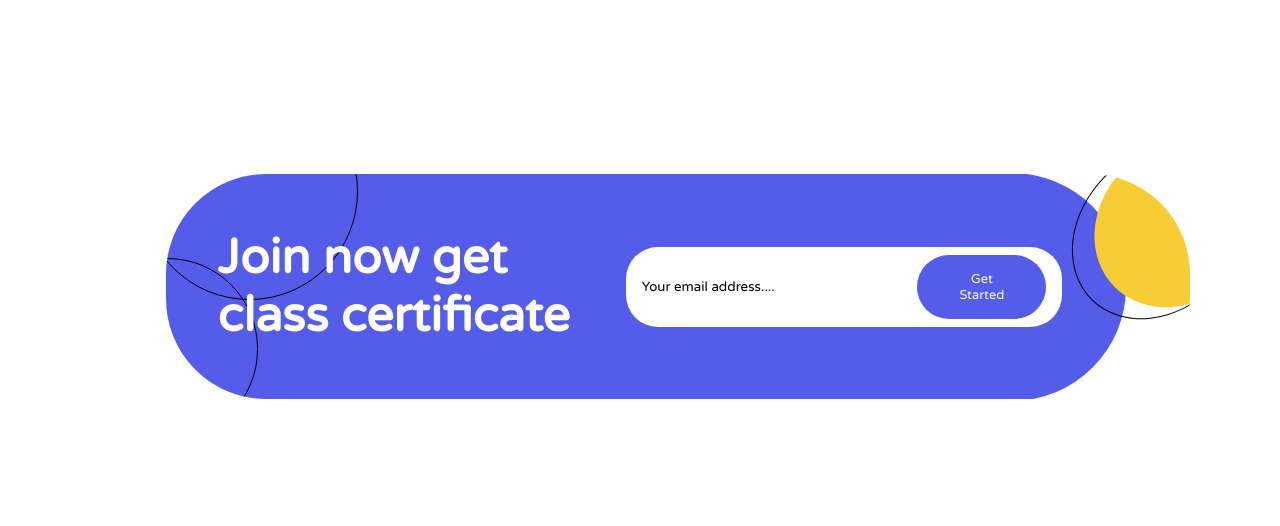
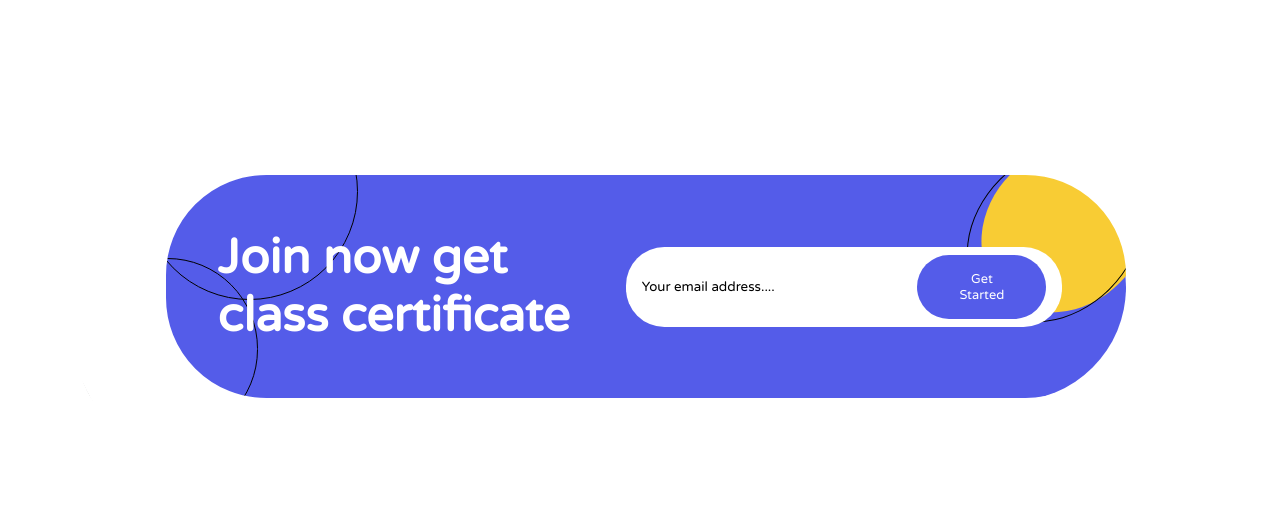
Before and after one commit to MarkTLite/landingpage3, a plain HTML site: page index.html in a window 1280 px wide. Shown: the part 3519-4045 px from the top of the page. Drawn offline with Linux system fonts and the light colour scheme.

Commit message:
feat: seo boost

```diff
--- a/css/index.css
+++ b/css/index.css
@@ -1167,7 +1167,7 @@ body {
         background-color: #fff;
         height: fit-content;
         padding: calc(0.625rem * 0.80) calc(1.25rem * 0.80);
-        border-radius: calc(2.5rem * 0.80);
+        border-radius: calc(3rem * 0.80);
         display: flex;
         align-items: center;
     }
@@ -1216,8 +1216,8 @@ body {
         height: calc(14rem*0.8);
         border-radius: 50%;
         position: absolute;
-        top: calc(-3rem*0.8);
-        left: calc(74rem*0.8);
+        top: calc(-3rem*0.7);
+        left: calc(74.5rem*0.7);
         transform: rotate(45deg);
         /* background-color: transparent; */
         z-index: 0;
@@ -1226,13 +1226,13 @@ body {
         border: 1px solid black;
         width: calc(12rem*0.8);
         height: calc(15rem*0.8);
-        top: calc(-3rem*0.8);
-        left: calc(72.5rem*0.8);
+        top: calc(-3rem*0.75);
+        left: calc(73.5rem*0.7);
     }
     .join-now__div1::before {
         content: "";
         border: calc(8rem*0.8) solid white;
-        padding: calc(8.8rem * 0.80) calc(40rem * 0.80);
+        padding: calc(8.7rem * 0.80) calc(40rem * 0.75);
         border-radius: calc(15.8rem * 0.80);
         position: absolute;
         z-index: 1;
--- a/index.html
+++ b/index.html
@@ -4,6 +4,9 @@
 <head>
     <meta charset="UTF-8" />
     <meta name="viewport" content="width=device-width, initial-scale=1.0" />
+    <meta name="author" content="Mark Turyahabwa">
+    <meta name="description" content="Web Portfolio Project: Applying learned vanilla html, css, javascript to create an E-learning landing page">
+    <meta name="keywords" content="Mark Turyahabwa,landing page,web developer, html,css,javascript">
     <meta http-equiv="refresh" content="3" />
     <link rel="preconnect" href="https://fonts.googleapis.com">
     <link rel="preconnect" href="https://fonts.gstatic.com" crossorigin>
```
